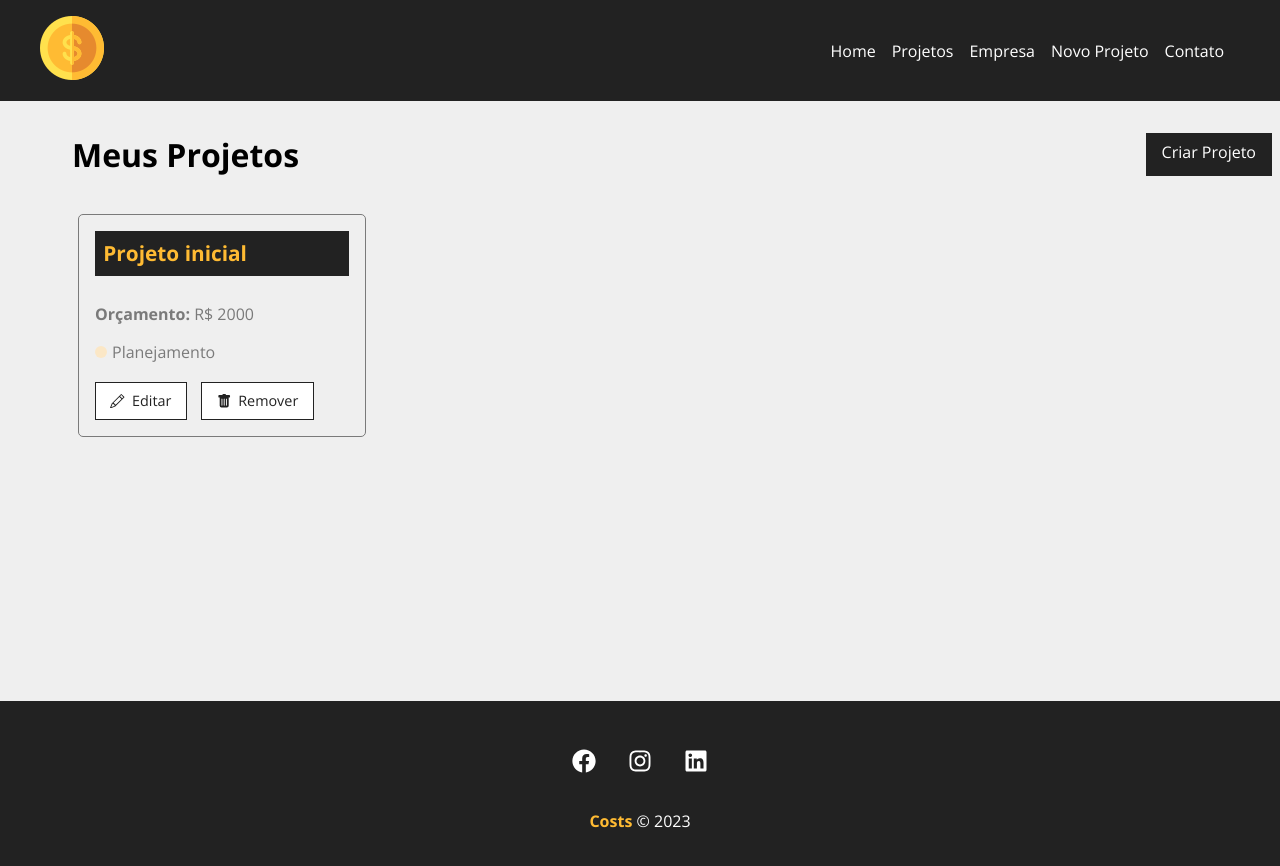
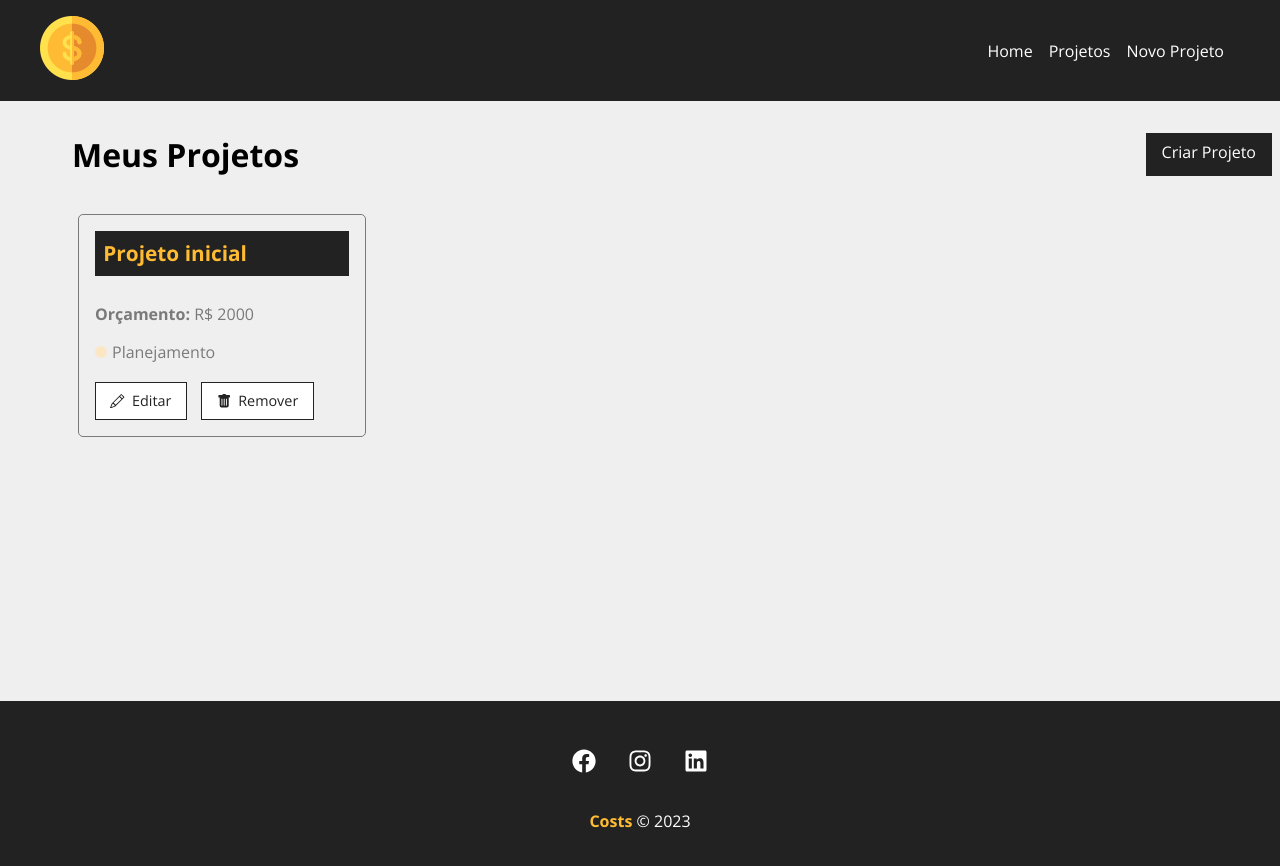
Before and after one commit to victorlobo92/costs, a React (Create React App) app: page /projects in a window 1280 px wide. Shown: the top 866 px of the page. Built offline with nearby package versions, Linux system fonts and the light colour scheme; data requests are answered from the project's data file.

Commit message:
Final class

```diff
--- a/src/App.js
+++ b/src/App.js
@@ -9,12 +9,10 @@ function App() {
       <Navbar />
       <Container customClass="min-height">
         <Routes>
-          <Route exact path="/" element={<page.Home />} />
-          <Route exact path="/projects" element={<page.Projects />} />
-          <Route exact path="/company" element={<page.Company />} />
-          <Route exact path="/contact" element={<page.Contact />} />
-          <Route exact path="/new-project" element={<page.NewProject />} />
-          <Route exact path="/project/:id" element={<page.Project />} />
+          <Route path="/" element={<page.Home />} />
+          <Route path="/projects" element={<page.Projects />} />
+          <Route path="/new-project" element={<page.NewProject />} />
+          <Route path="/project/:id" element={<page.Project />} />
         </Routes>
       </Container>
       <Footer />
--- a/src/components/layouts/Navbar.js
+++ b/src/components/layouts/Navbar.js
@@ -19,13 +19,7 @@ export default function Navbar() {
             <Link to="/projects">Projetos</Link>
           </li>
           <li className={styles.item}>
-            <Link to="/company">Empresa</Link>
-          </li>
-          <li className={styles.item}>
             <Link to="/new-project">Novo Projeto</Link>
-          </li>
-          <li className={styles.item}>
-            <Link to="/contact">Contato</Link>
           </li>
         </ul>
       </Container>
--- a/src/components/pages/Pages.js
+++ b/src/components/pages/Pages.js
@@ -1,8 +1,6 @@
-import Company from "./Company";
-import Contact from "./Contact";
 import Home from "./Home";
 import NewProject from "./NewProject";
 import Project from "./Project";
 import Projects from "./Projects";
 
-export { Home, Company, Contact, NewProject, Project, Projects };
+export { Home, NewProject, Project, Projects };
```
